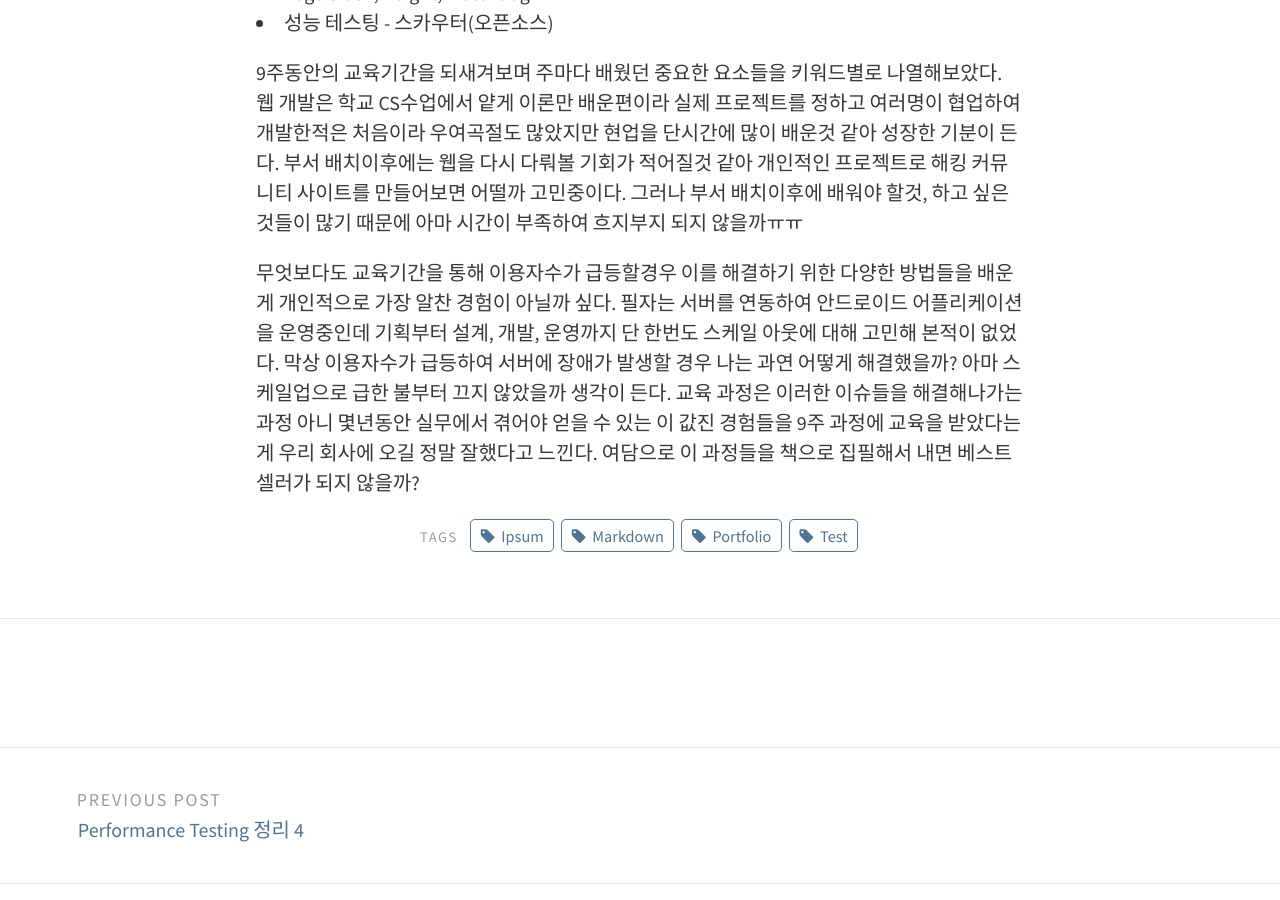
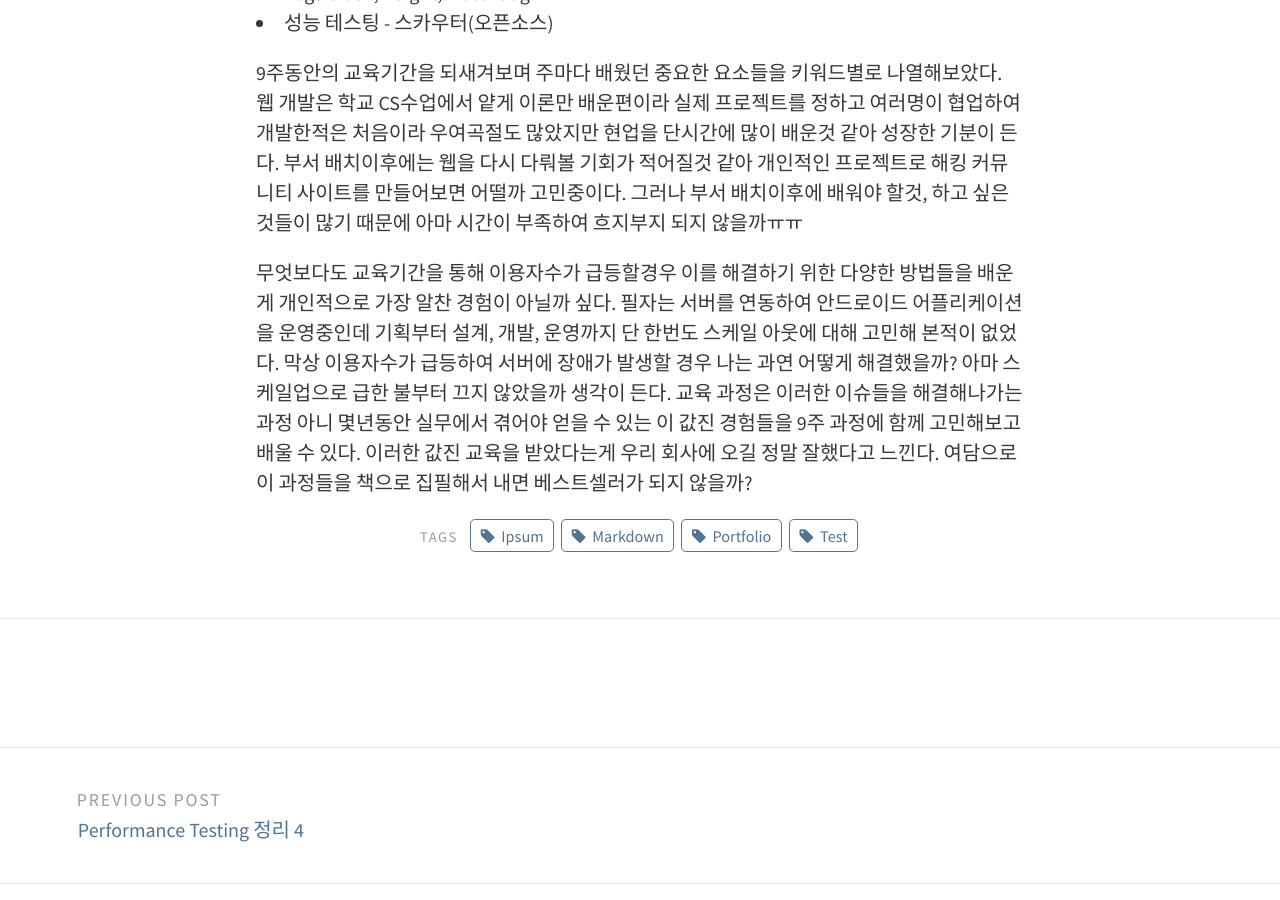
Before and after one commit to JHansol/Jhansol.github.io, a Jekyll site: the page built from _posts/2018-03-04-reminiscence.md, in a window 1280 px wide and 900 px high, scrolled down 2118 px. Built offline with Jekyll 4.4.1, drawn with Linux system fonts in a browser that asks for light colours; comment, search, counter and statistics services are not loaded.

Commit message:
회고록 #4

```diff
--- a/_posts/2018-03-04-reminiscence.md
+++ b/_posts/2018-03-04-reminiscence.md
@@ -60,5 +60,5 @@ tags: [Test, Ipsum, Markdown, Portfolio]
 
 9주동안의 교육기간을 되새겨보며 주마다 배웠던 중요한 요소들을 키워드별로 나열해보았다. 웹 개발은 학교 CS수업에서 얕게 이론만 배운편이라 실제 프로젝트를 정하고 여러명이 협업하여 개발한적은 처음이라 우여곡절도 많았지만 현업을 단시간에 많이 배운것 같아 성장한 기분이 든다. 부서 배치이후에는 웹을 다시 다뤄볼 기회가 적어질것 같아 개인적인 프로젝트로 해킹 커뮤니티 사이트를 만들어보면 어떨까 고민중이다. 그러나 부서 배치이후에 배워야 할것, 하고 싶은것들이 많기 때문에 아마 시간이 부족하여 흐지부지 되지 않을까ㅠㅠ
 
-무엇보다도 교육기간을 통해 이용자수가 급등할경우 이를 해결하기 위한 다양한 방법들을 배운게 개인적으로 가장 알찬 경험이 아닐까 싶다. 필자는 서버를 연동하여 안드로이드 어플리케이션을 운영중인데 기획부터 설계, 개발, 운영까지 단 한번도 스케일 아웃에 대해 고민해 본적이 없었다. 막상 이용자수가 급등하여 서버에 장애가 발생할 경우 나는 과연 어떻게 해결했을까? 아마 스케일업으로 급한 불부터 끄지 않았을까 생각이 든다. 교육 과정은 이러한 이슈들을 해결해나가는 과정 아니 몇년동안 실무에서 겪어야 얻을 수 있는 이 값진 경험들을 9주 과정에 교육을 받았다는게 우리 회사에 오길 정말 잘했다고 느낀다.
+무엇보다도 교육기간을 통해 이용자수가 급등할경우 이를 해결하기 위한 다양한 방법들을 배운게 개인적으로 가장 알찬 경험이 아닐까 싶다. 필자는 서버를 연동하여 안드로이드 어플리케이션을 운영중인데 기획부터 설계, 개발, 운영까지 단 한번도 스케일 아웃에 대해 고민해 본적이 없었다. 막상 이용자수가 급등하여 서버에 장애가 발생할 경우 나는 과연 어떻게 해결했을까? 아마 스케일업으로 급한 불부터 끄지 않았을까 생각이 든다. 교육 과정은 이러한 이슈들을 해결해나가는 과정 아니 몇년동안 실무에서 겪어야 얻을 수 있는 이 값진 경험들을 9주 과정에 함께 고민해보고 배울 수 있다. 이러한 값진 교육을 받았다는게 우리 회사에 오길 정말 잘했다고 느낀다.
 여담으로 이 과정들을 책으로 집필해서 내면 베스트셀러가 되지 않을까?
```
